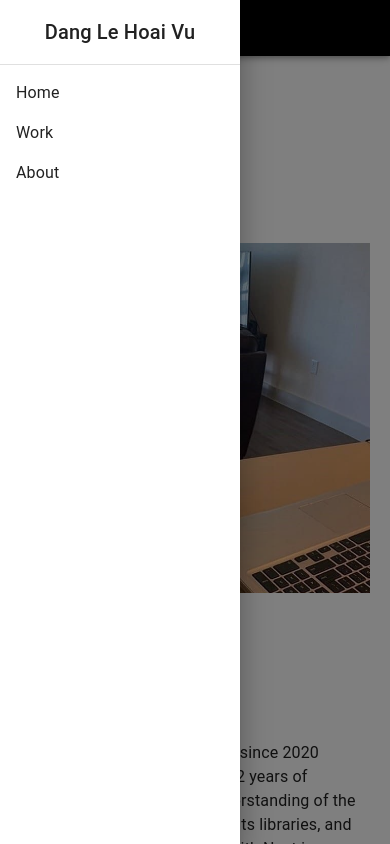
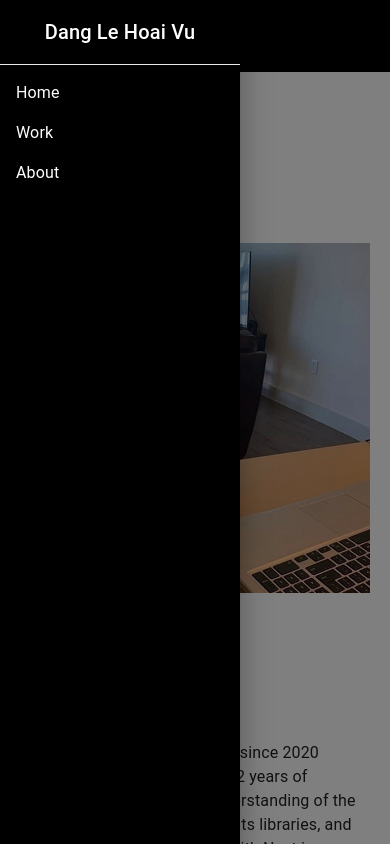
Before and after one commit to DangLeHoaiVu/portfolio, a Next.js app: page / in a window 390 px wide. Both pictures are taken after a click on the button 48 px from the left and 28 px from the top of the page. Shown: the top 844 px of the page. Built offline with nearby package versions, Linux system fonts and the light colour scheme.

Commit message:
refactor: responsive

```diff
--- a/src/components/navbar/index.tsx
+++ b/src/components/navbar/index.tsx
@@ -39,16 +39,16 @@ const Navbar: FunctionComponent<Props> = (props: Props) => {
   };
 
   const drawer = (
-    <Box onClick={handleDrawerToggle} sx={{ textAlign: "center" }}>
+    <Box onClick={handleDrawerToggle} sx={{ textAlign: "center", background: 'black', color: 'white', minHeight: '100%' }}>
       <Typography variant="h6" sx={{ my: 2 }}>
         Dang Le Hoai Vu
       </Typography>
-      <Divider />
+      <Divider light={true} sx={{ backgroundColor: "white" }} />
       <List>
         {navItems.map((item, index) => (
           <ListItem key={index} disablePadding>
             <ListItemButton sx={{ textAlign: "center" }}>
-              <Link href={item.link}>{item.title}</Link>
+              <Link href={item.link} className="hover:underline">{item.title}</Link>
             </ListItemButton>
           </ListItem>
         ))}
@@ -60,7 +60,7 @@ const Navbar: FunctionComponent<Props> = (props: Props) => {
     window !== undefined ? () => window().document.body : undefined;
 
   return (
-    <Box sx={{ display: "flex" }}>
+    <Box sx={{ display: "flex", background: 'black' }}>
       <CssBaseline />
       <AppBar
         className="border-b"
```
